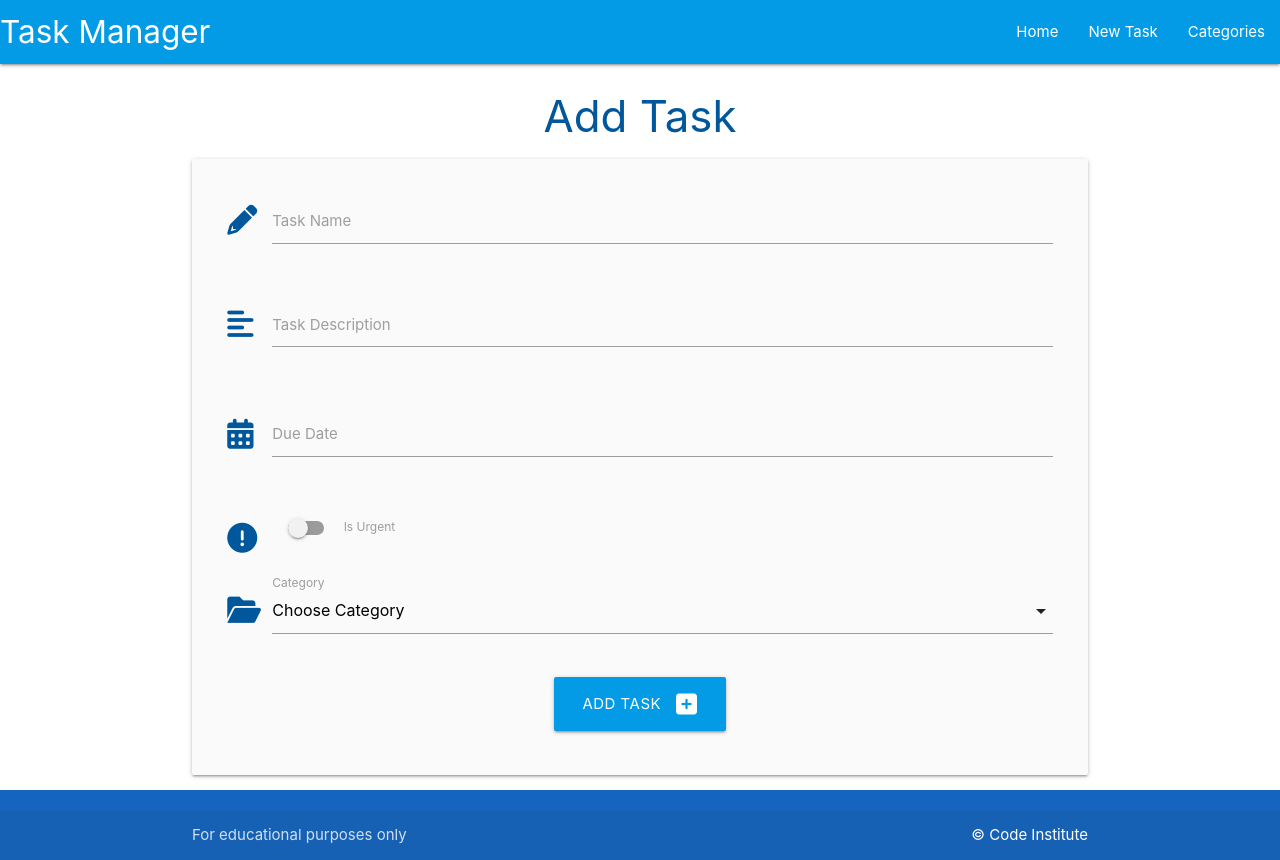
After one commit to ChrisT-CC/CI-Flask-SQLAlchemy-Task-Manager-App, a Flask app: page /add_task in a window 1280 px wide. The commit adds this page. Run offline with Flask 2, Linux system fonts and the light colour scheme; data that the repository does not hold is empty.

Commit message:
Add 'Create' functionality for adding new tasks to the database and update README.md

```diff
--- a/taskmanager/models.py
+++ b/taskmanager/models.py
@@ -20,7 +20,8 @@ class Task(db.Model):
     task_description = db.Column(db.Text, nullable=False)
     is_urgent = db.Column(db.Boolean, default=False, nullable=False)
     due_date = db.Column(db.Date, nullable=False)
-    category_id = db.Column(db.Integer, db.ForeignKey("category.id", ondelete="CASCADE"), nullable=False)
+    category_id = db.Column(db.Integer, db.ForeignKey(
+        "category.id", ondelete="CASCADE"), nullable=False)
 
     def __repr__(self):
         # __repr__ to represent itself in the form of a string
--- a/taskmanager/routes.py
+++ b/taskmanager/routes.py
@@ -59,3 +59,25 @@ def delete_category(category_id):
     db.session.delete(category)
     db.session.commit()
     return redirect(url_for("categories"))
+
+
+@app.route("/add_task", methods=["GET", "POST"])
+def add_task():
+    """ template for adding a new task """
+    categories = list(Category.query.order_by(Category.category_name).all())
+    # POST method functionality for users to add a new category to the database
+    if request.method == "POST":
+        task = Task(
+            task_name=request.form.get("task_name"),
+            task_description=request.form.get("task_description"),
+            is_urgent=bool(True if request.form.get("is_urgent") else False),
+            due_date=request.form.get("due_date"),
+            category_id=request.form.get("category_id")
+        )
+        db.session.add(task)
+        db.session.commit()
+        # after the form gets submitted, and we're adding and committing the
+        # new data to our database, we could redirect the user back to the
+        # 'categories' page
+        return redirect(url_for("home"))
+    return render_template("add_task.html", categories=categories)
--- a/taskmanager/static/js/script.js
+++ b/taskmanager/static/js/script.js
@@ -1,5 +1,17 @@
 // In order for the sidenav to work, we need to initialize the JavaScript functionality from Materialize
 document.addEventListener('DOMContentLoaded', function() {
+    // sidenav initialization
     let sidenav = document.querySelectorAll('.sidenav');
     M.Sidenav.init(sidenav);
+
+    // datepicker initialization
+    let datepicker = document.querySelectorAll('.datepicker');
+    M.Datepicker.init(datepicker, {
+        format: "dd mmmm, yyyy",
+        i18n: {done: "Select"}
+    });
+
+    // select initialization
+    let selects = document.querySelectorAll('select');
+    M.FormSelect.init(selects);
   });
--- /dev/null
+++ b/taskmanager/templates/add_task.html
@@ -0,0 +1,70 @@
+{% extends "base.html" %}
+{% block content %}
+
+<h3 class="light-blue-text text-darken-4 center-align">Add Task</h3>
+
+<div class="row card-panel grey lighten-5">
+    <form class="col s12" method="POST" action="{{ url_for('add_task') }}">
+        <!-- task name -->
+        <div class="row">
+            <div class="input-field col s12">
+                <i class="fas fa-pencil-alt prefix light-blue-text text-darken-4"></i>
+                <input id="task_name" name="task_name" minlength="5" maxlength="50" type="text" class="validate" required>
+                <label for="task_name">Task Name</label>
+            </div>
+        </div>
+        <!-- task description -->
+        <div class="row">
+            <div class="input-field col s12">
+                <i class="fas fa-align-left prefix light-blue-text text-darken-4"></i>
+                <textarea id="task_description" name="task_description" minlength="5" maxlength="200"
+                    type="text" class="materialize-textarea validate" required></textarea>
+                <label for="task_description">Task Description</label>
+            </div>
+        </div>
+        <!-- due date -->
+        <div class="row">
+            <div class="input-field col s12">
+                <i class="fas fa-calendar-alt prefix light-blue-text text-darken-4"></i>
+                <input id="due_date" name="due_date" type="text" class="datepicker validate" required>
+                <label for="due_date">Due Date</label>
+            </div>
+        </div>
+        <!-- is urgent -->
+        <div class="row">
+            <div class="input-field col s12">
+                <div class="switch">
+                    <i class="fas fa-exclamation-circle prefix light-blue-text text-darken-4"></i>
+                    <label for="is_urgent">
+                        <input id="is_urgent" name="is_urgent" type="checkbox">
+                        <span class="lever"></span>
+                        Is Urgent
+                    </label>
+                </div>
+            </div>
+        </div>
+        <!-- category id -->
+        <div class="row">
+            <div class="input-field col s12">
+                <i class="fas fa-folder-open prefix light-blue-text text-darken-4"></i>
+                <select id="category_id" name="category_id" class="validate" required>
+                    <option value="" disabled selected>Choose Category</option>
+                    {% for category in categories %}
+                        <option value="{{ category.id }}">{{ category.category_name }}</option>
+                    {% endfor %}
+                </select>
+                <label for="category_id">Category</label>
+            </div>
+        </div>
+        <!-- submit button -->
+        <div class="row">
+            <div class="col s12 center-align">
+                <button type="submit" class="btn-large light-blue darken-1">
+                    Add Task <i class="fas fa-plus-square right"></i>
+                </button>
+            </div>
+        </div>
+    </form>
+</div>
+
+{% endblock %}
--- a/taskmanager/templates/base.html
+++ b/taskmanager/templates/base.html
@@ -21,7 +21,7 @@
                 <a href="#" data-target="mobile-demo" class="sidenav-trigger"><i class="fas fa-bars"></i></a>
                 <ul class="right hide-on-med-and-down">
                     <li><a href="{{ url_for('home') }}">Home</a></li>
-                    <li><a href="">New Task</a></li>
+                    <li><a href="{{ url_for('add_task') }}">New Task</a></li>
                     <li><a href="{{ url_for('categories') }}">Categories</a></li>
                 </ul>
             </div>
@@ -30,7 +30,7 @@
         <!-- mobile site navbar -->
         <ul class="sidenav" id="mobile-demo">
             <li><a href="{{ url_for('home') }}">Home</a></li>
-            <li><a href="">New Task</a></li>
+            <li><a href="{{ url_for('add_task') }}">New Task</a></li>
             <li><a href="{{ url_for('categories') }}">Categories</a></li>
 
         </ul>
```
Also changed, not shown: taskmanager/templates/tasks.html (+9 -0 lines), README.md.
